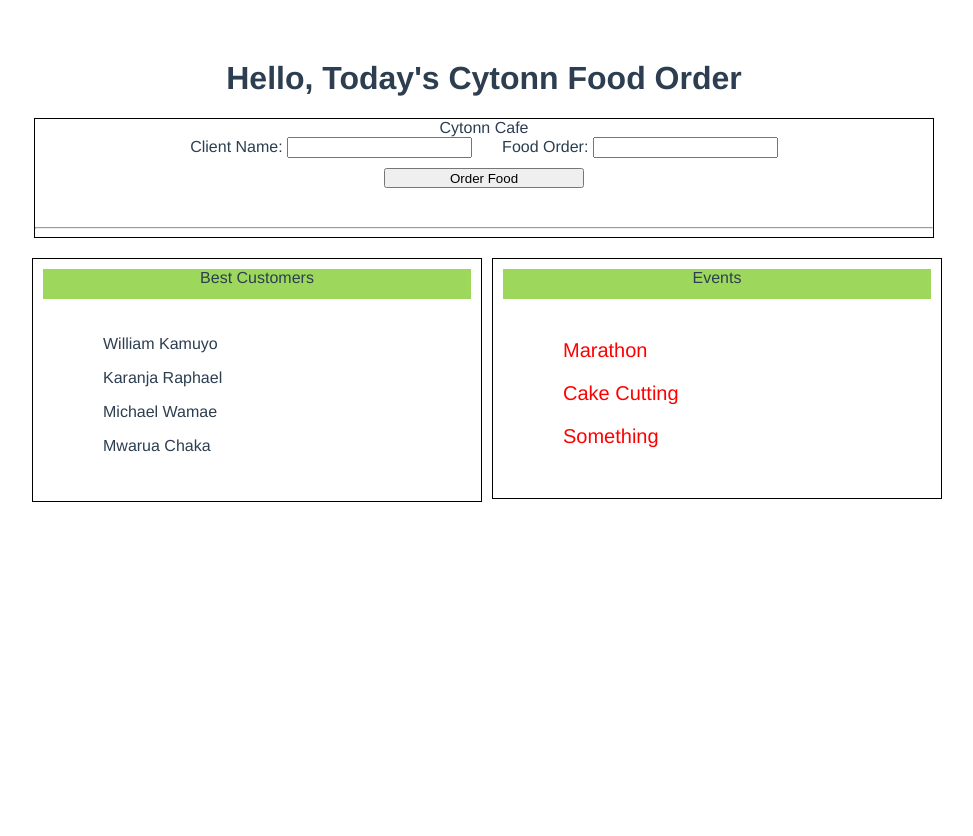
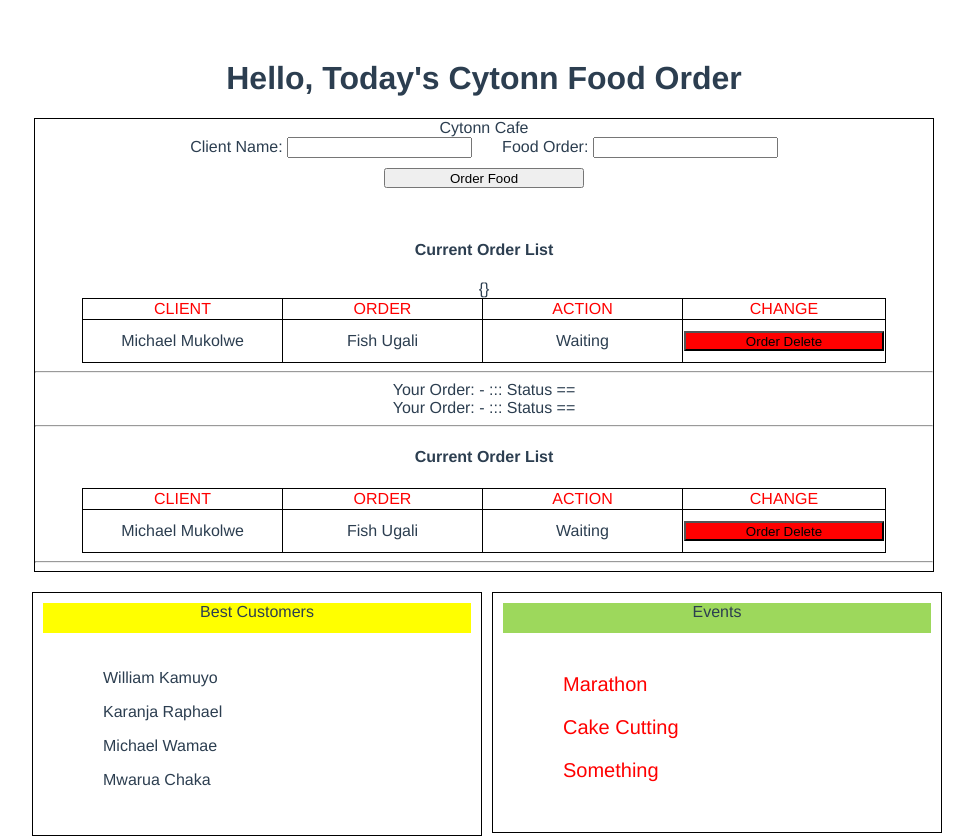
Before and after one commit to mukolweke/vue_class, a Vue app: page / in a window 1280 px wide. Shown: the whole page, without its empty margins (156-1129 px from the left). Before the commit the page ends 800 px from the top, so only its background shows below. Built offline with nearby package versions, Linux system fonts and the light colour scheme.

Commit message:
update display order

```diff
--- a/src/App.vue
+++ b/src/App.vue
@@ -9,7 +9,7 @@
                     <slot></slot>
                 </display-current-order>
                 <hr>
-
+                <display-order><slot></slot></display-order>
             </div>
         </div>
 
@@ -29,6 +29,7 @@
     import Vue from 'vue';
 
     Vue.component('make-order', require('./components/make-order').default);
+    Vue.component('display-order', require('./components/display-order').default);
     Vue.component('display-customers', require('./components/display-customers').default);
     Vue.component('display-current-order', require('./components/display-current-order').default);
     Vue.component('display-events', require('./components/display-events').default);
--- a/src/components/display-current-order.vue
+++ b/src/components/display-current-order.vue
@@ -1,10 +1,6 @@
 <template>
     <div>
-       <table>
-           <tr>
-
-           </tr>
-       </table>
+        Your Order: {{userName}} - {{foodOrder}} ::: Status == {{actionStatus}}
     </div>
 
 </template>
@@ -12,7 +8,7 @@
 <script>
     export default {
         name: "display-current-order",
-        props: ['currentOrder']
+        props:['userName','foodOrder','actionStatus']
     }
 </script>
 
--- a/src/components/display-customers.vue
+++ b/src/components/display-customers.vue
@@ -15,6 +15,7 @@
 
         data: ()=>{
             return{
+                isBest: true,
                 bestCustomers: [
                     {username: "William Kamuyo"},
                     {username: "Karanja Raphael"},
--- a/src/components/display-events.vue
+++ b/src/components/display-events.vue
@@ -1,4 +1,5 @@
 <template>
+    <div>
     <div class="panelDown p3">
         <div class="panel-heading">Events</div>
         <div class="panel-body" v-bind:style="{ color: activeColor, fontSize: fontSize + 'px' }">
@@ -6,6 +7,7 @@
                 <li>{{evnt.name}}</li>
             </ul>
         </div>
+    </div>
     </div>
 </template>
 
@@ -15,7 +17,6 @@
 
         data : ()=>{
             return{
-
                 eventsCyt: [
                     {name: "Marathon"},
                     {name: "Cake Cutting"},
@@ -33,22 +34,6 @@
         box-sizing: border-box;
     }
 
-    #app {
-        font-family: 'Avenir', Helvetica, Arial, sans-serif;
-        -webkit-font-smoothing: antialiased;
-        -moz-osx-font-smoothing: grayscale;
-        text-align: center;
-        color: #2c3e50;
-        margin-top: 60px;
-    }
-
-    .panel {
-        width: 900px;
-        /*height: 200px;*/
-        background: transparent;
-        border: 1px solid black;
-        margin: 0 auto;
-    }
 
     .panelDown {
         float: left;
@@ -68,10 +53,6 @@
         background: yellow;
     }
 
-    .del {
-        background: red;
-    }
-
     .p2 ul li {
         text-decoration: none;
         list-style: none;
@@ -86,12 +67,6 @@
         text-decoration: none;
         list-style: none;
         text-align: left;
-    }
-
-    .row:after {
-        content: "";
-        display: table;
-        clear: both;
     }
 
     .panel-heading {
@@ -120,13 +95,4 @@
         width: 200px;
     }
 
-    .button {
-        width: 200px;
-        height: 20px;
-        margin: 10px auto;
-    }
-
-    .hidden {
-        visibility: hidden;
-    }
 </style>
--- a/src/components/display-order.vue
+++ b/src/components/display-order.vue
@@ -1,6 +1,7 @@
 <template>
 <div>
     <h4>Current Order List</h4>
+    {{currentOrder}}
     <table>
         <thead>
         <tr>
@@ -12,7 +13,7 @@
         </thead>
         <tbody>
 
-        <tr v-bind:key="order.userName" v-for="(order, index) in currentOrder">
+        <tr v-bind:key="order.userName" v-for="(order, index) in foodOrders">
             <td>{{order.userName}}</td>
             <td>{{order.foodOrder}}</td>
             <td>{{order.actionStatus}}</td>
@@ -23,14 +24,37 @@
         </tr>
         </tbody>
     </table>
+    <hr>
 </div>
 </template>
 
 <script>
     export default {
-       data: ()=>{
+        props: ['currentOrder'],
+        data: ()=>{
+            return{
+                actionStatus: 'Waiting',
+                order: {},
+                foodOrders: [
+                    {userName: 'Michael Mukolwe', foodOrder: 'Fish Ugali', actionStatus: 'Waiting'},
+                ],
+            }
+       },
+        //methods....nb: must be in methods container
+        methods: {
+            addToDoOrder() {
+                this.id = Math.random();
+                this.foodOrders.push(this.order);
+                this.order = {};
+                // console.log(this.foodOrders);
+            },
 
-       }
+            delToDoTask(index) {
+
+                this.foodOrders.splice(index, 1);
+                // this.foodOrders = this.foodOrders.filter(order => order.id !== taskObj.id);
+            },
+        }
 
     }
 </script>
--- a/src/components/make-order.vue
+++ b/src/components/make-order.vue
@@ -9,19 +9,21 @@
         <br/>
         <input class="hidden" type="text" value="Waiting" v-model="actionStatus"/>
     </form>
-    <display-current-order :currentOrder="order"></display-current-order>
+    <display-order :currentOrder="order"></display-order>
+        <display-current-order :userName="order.userName" :foodOrder="order.foodOrder" :currentStatus="actionStatus"></display-current-order>
 </div>
 </template>
 
 <script>
     import Vue from 'vue';
 
-    Vue.component('display-current-order', require('../components/display-order.vue').default);
+    Vue.component('display-order', require('./display-order').default);
+    Vue.component('display-current-order', require('./display-current-order').default);
+
     export default {
         name: "make-order",
         data() {
             return {
-                isBest: false,
                 actionStatus: 'Waiting',
                 order: {},
                 foodOrders: [
```
